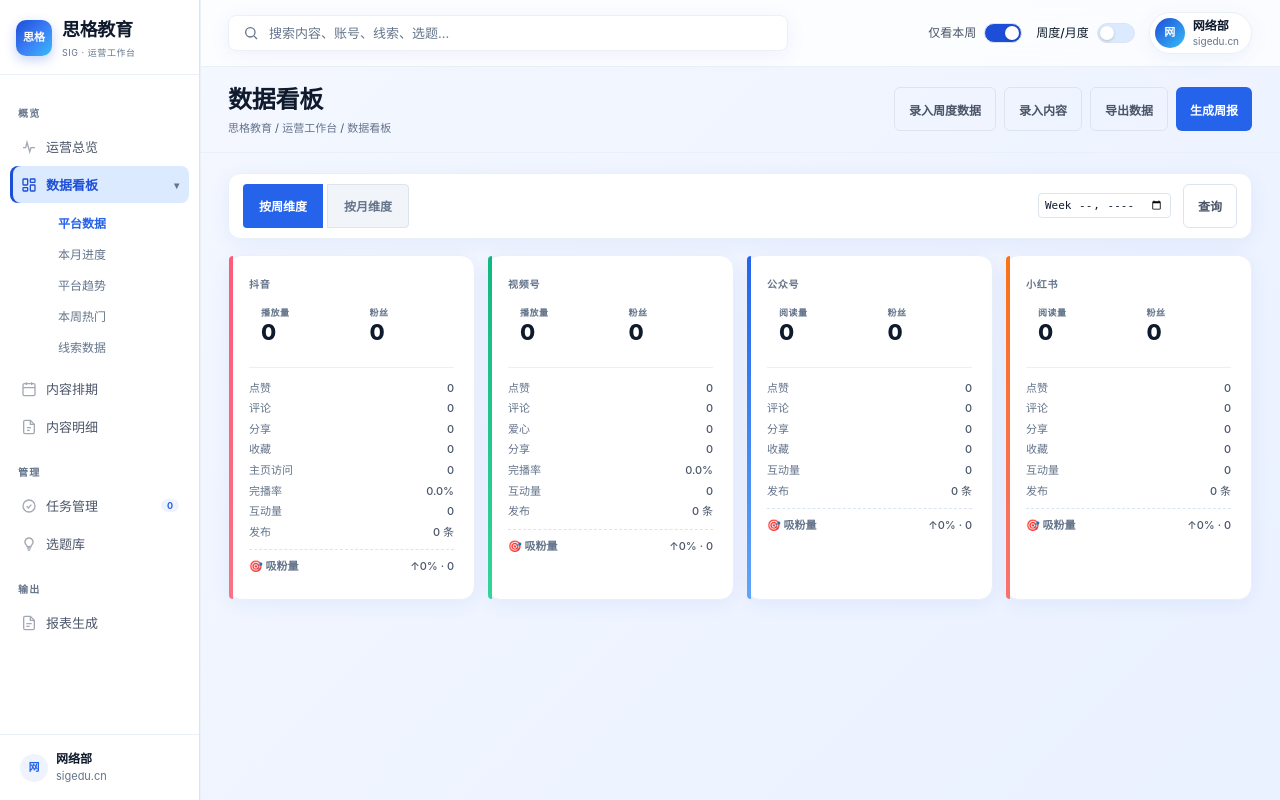
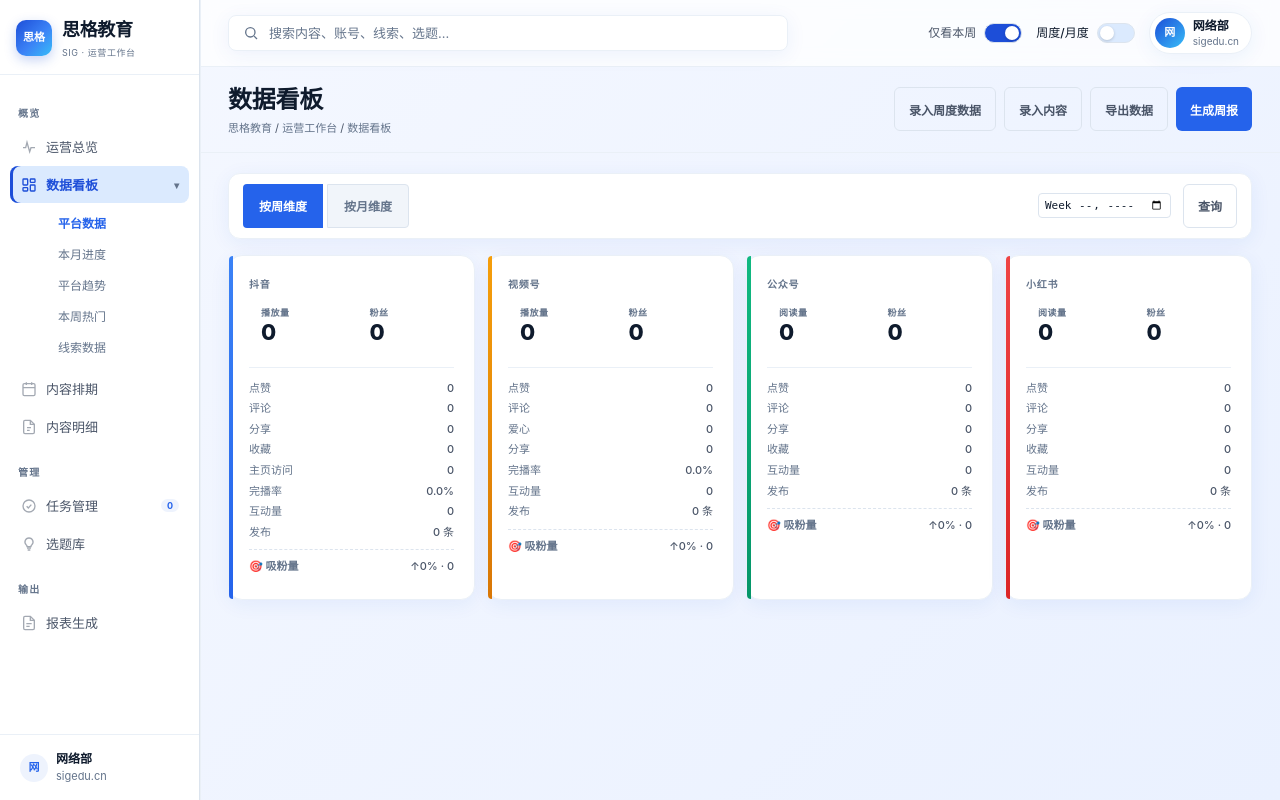
Before and after one commit to yinjichao1/ops-workbench, a FastAPI app: page / in a window 1280 px wide. Run offline with FastAPI, Linux system fonts and the light colour scheme; data that the repository does not hold is empty; some web fonts are replaced.

Commit message:
全站平台配色重定义:抖音蓝/视频号黄/公众号绿/小红书红

```diff
--- a/app/static/css/style.css
+++ b/app/static/css/style.css
@@ -97,10 +97,10 @@
   --text-muted: #64748B;
   --chrome: #0F1B2D;
 
-  --douyin: #FF5A7A; --douyin-muted: rgba(255,90,122,0.10);
-  --shipinhao: #34D399; --shipinhao-muted: rgba(52,211,153,0.10);
-  --gzh: #60A5FA; --gzh-muted: rgba(96,165,250,0.10);
-  --xhs: #F87171; --xhs-muted: rgba(248,113,113,0.10);
+  --douyin: #2563EB; --douyin-muted: rgba(37,99,235,0.10);
+  --shipinhao: #D97706; --shipinhao-muted: rgba(217,119,6,0.12);
+  --gzh: #059669; --gzh-muted: rgba(5,150,105,0.12);
+  --xhs: #DC2626; --xhs-muted: rgba(220,38,38,0.12);
   --up: #34D399; --down: #F87171;
 
   --sidebar-width: 200px;
@@ -922,10 +926,10 @@ body {
   transform: translateY(-1px);
 }
 .stat-card::before { width: 4px; }
-.stat-card.douyin::before { background: linear-gradient(180deg, #FF5A7A, #FB7185); }
-.stat-card.shipinhao::before { background: linear-gradient(180deg, #10B981, #34D399); }
-.stat-card.gzh::before { background: linear-gradient(180deg, #2563EB, #60A5FA); }
-.stat-card.xhs::before { background: linear-gradient(180deg, #F97316, #F87171); }
+.stat-card.douyin::before { background: linear-gradient(180deg, #3B82F6, #2563EB); }
+.stat-card.shipinhao::before { background: linear-gradient(180deg, #F59E0B, #D97706); }
+.stat-card.gzh::before { background: linear-gradient(180deg, #10B981, #059669); }
+.stat-card.xhs::before { background: linear-gradient(180deg, #EF4444, #DC2626); }
 .stat-value { font-size: 28px; }
 
 /* ---- 平台数据筛选区 ---- */
--- a/app/static/js/app.js
+++ b/app/static/js/app.js
@@ -156,7 +156,7 @@ function switchNcMode(mode) {
 }
 
 function platColor(p) {
-  return { 抖音: "#FF5A7A", 视频号: "#10B981", 公众号: "#2563EB", 小红书: "#F97316" }[p] || "#2563EB";
+  return { 抖音: "#2563EB", 视频号: "#D97706", 公众号: "#059669", 小红书: "#DC2626" }[p] || "#2563EB";
 }
 
 async function loadOverviewNC() {
@@ -289,6 +289,8 @@ function renderNcStats(data, trendResults, mode) {
 function renderNcAccounts(accResults, mode) {
   const el = document.getElementById("nc-accounts");
   if (!el) return;
+  const gCls = { 抖音: "g-douyin", 视频号: "g-shipinhao", 公众号: "g-gzh", 小红书: "g-xhs" };
+  const dCls = { 抖音: "douyin", 视频号: "shipinhao", 公众号: "gzh", 小红书: "xhs" };
   let html = `<div class="nc-card-head"><span class="nc-card-title">各平台账号</span><span class="nc-card-badge">${mode === "month" ? "月度" : "周度"}</span></div>`;
   PLATFORMS.forEach(p => {
     const list = accResults[p] || [];
@@ -302,8 +304,8 @@ function renderNcAccounts(accResults, mode) {
           <span class="nc-acc-val">${fmt(a.plays_reads)}</span>
         </div>`;
     }).join("");
-    html += `<div class="nc-acc-group">
-      <div class="nc-acc-plat"><span class="nc-plat-dot ${p === "抖音" ? "douyin" : p === "视频号" ? "shipinhao" : p === "公众号" ? "gzh" : "xhs"}"></span>${p}</div>
+    html += `<div class="nc-acc-group ${gCls[p] || ''}">
+      <div class="nc-acc-plat"><span class="nc-plat-dot ${dCls[p] || ''}"></span>${p}</div>
       ${block || '<div class="nc-empty">暂无数据</div>'}
     </div>`;
   });
@@ -862,6 +864,7 @@ async function loadDashboardDetail(allData, platform, account) {
     if (!r.ok) throw new Error("趋势数据加载失败");
     const { trend } = await r.json();
     const bars = $qs("#trend-bars");
+    const barColor = platColor(platform);
     if (trend && trend.length) {
       const maxVal = Math.max(...trend.map(t => t.plays_reads || 0), 1);
       bars.innerHTML = trend.map(t => {
@@ -869,7 +872,7 @@ async function loadDashboardDetail(allData, platform, account) {
         const h = Math.max(4, (val / maxVal) * 120);
         return `
           <div data-tooltip="${t.label}: ${fmt(val)}" style="flex:1;display:flex;flex-direction:column;justify-content:flex-end;gap:4px">
-            <div style="background:var(--accent);border-radius:3px 3px 0 0;min-height:4px;height:${h}px;opacity:${0.3 + (h/120)*0.7};transition:height 0.3s"></div>
+            <div style="background:${barColor};border-radius:3px 3px 0 0;min-height:4px;height:${h}px;opacity:${0.3 + (h/120)*0.7};transition:height 0.3s"></div>
             <div style="font-size:9px;color:var(--text-muted);text-align:center;white-space:nowrap;overflow:hidden;text-overflow:ellipsis">${t.label}</div>
           </div>`;
       }).join("");
--- a/templates/index.html
+++ b/templates/index.html
@@ -8,7 +8,7 @@
 <meta http-equiv="Expires" content="0">
 <title>思格教育 · 运营工作台</title>
 <link href="https://api.fontshare.com/v2/css?f[]=satoshi@400,500,700,900&display=swap" rel="stylesheet">
-<link rel="stylesheet" href="/static/css/style.css?v=0812b">
+<link rel="stylesheet" href="/static/css/style.css?v=0812c">
 </head>
 <body>
 
@@ -347,6 +347,6 @@ document.querySelectorAll('.toggle-pill').forEach(function(pill){
   });
 });
 </script>
-<script src="/static/js/app.js?v=0812b"></script>
+<script src="/static/js/app.js?v=0812c"></script>
 </body>
 </html>
```
Also changed, not shown: other parts of app/static/css/style.css (+22 -14 lines).
